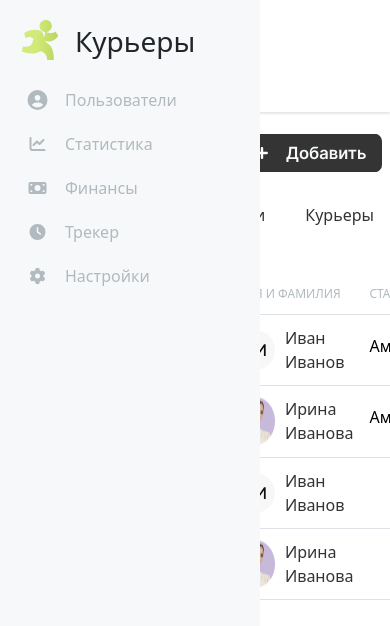
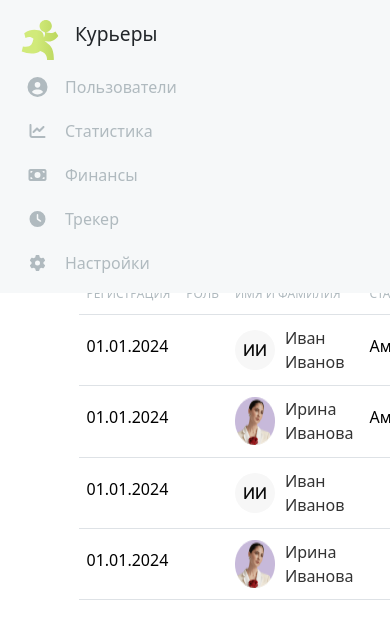
Before and after one commit to the1danie/DeliveryAppReact, a React (Vite) app: page /users in a window 390 px wide. Shown: the top 626 px of the page. Built offline with nearby package versions, Linux system fonts and the light colour scheme; no server answers.

Commit message:
edit navbar left

```diff
--- a/src/components/Users/AllUsers/AllUsers.jsx
+++ b/src/components/Users/AllUsers/AllUsers.jsx
@@ -9,13 +9,13 @@ const AllUsers = () => {
     const [filter, setFilter] = useState('Все'); // State for filtering users
 
     return (
-        <div>
+        <>
             <LeftNavbar/>
             <TopNavbar/>
             <TopInformation activeItem={filter} />
             <TopUsers onFilterChange={setFilter} />
             <Category filter={filter} />
-        </div>
+        </>
     );
 };
 
--- a/src/components/Users/AllUsers/SubCategory/LeftNavbar.css
+++ b/src/components/Users/AllUsers/SubCategory/LeftNavbar.css
@@ -1,4 +1,10 @@
 /* Navbar.css */
+
+.img-little {
+    width: 2.5rem;
+    height: 2.5rem;
+    margin-left: 2.5rem;
+}
 
 .navbar {
     display: flex;
@@ -8,11 +14,71 @@
     left: 0;
     top: 0;
     height: 100%;
-    width: 260px;
     background-color: #f6f8f9;
-    padding-top: 20px;
+    padding-top: 1.25rem; /* 20px */
     align-items: flex-start;
     z-index: 1;
+    transition: width 0.3s ease; /* Плавный переход для ширины */
+}
+
+@media (max-width: 150rem) { /* 1024px / 16 = 64rem */
+    .navbar {
+        width: 18rem; /* Ширина панели на средних экранах */
+    }
+}
+
+@media (max-width: 120rem) { /* 1024px / 16 = 64rem */
+    .navbar {
+        width: 15rem; /* Ширина панели на средних экранах */
+    }
+}
+
+@media (max-width: 110rem) { /* 1024px / 16 = 64rem */
+    .navbar {
+        width: 12rem; /* Ширина панели на средних экранах */
+    }
+    .infohome-order {
+        font-size: 1.2rem;
+    }
+    .img-little {
+        width: 2rem;
+        height: 2rem;
+    }
+}
+
+@media (max-width: 105rem) { /* 1024px / 16 = 64rem */
+    .navbar {
+        width: 10rem; /* Ширина панели на средних экранах */
+    }
+}
+
+@media (max-width: 99rem) { /* 1024px / 16 = 64rem */
+    .navbar {
+        width: 8rem; /* Ширина панели на средних экранах */
+    }
+}
+
+@media (max-width: 64rem) { /* 1024px / 16 = 64rem */
+    .navbar {
+        width: 12rem; /* Ширина панели на средних экранах */
+    }
+}
+
+/* Адаптивность для экранов с шириной до 768px (например, мобильные устройства) */
+@media (max-width: 48rem) { /* 768px / 16 = 48rem */
+    .navbar {
+        width: 8rem; /* Ширина панели на мобильных устройствах */
+        position: relative; /* Сменить положение для мобильных устройств */
+    }
+}
+
+/* Адаптивность для экранов с шириной до 576px (например, очень маленькие экраны) */
+@media (max-width: 36rem) { /* 576px / 16 = 36rem */
+    .navbar {
+        width: 100%; /* Панель занимает всю ширину экрана */
+        position: absolute; /* Размещаем панель сверху, если нужно */
+        height: auto; /* Высота панели на мобильных устройствах */
+    }
 }
 
 .navbar .nav-item {
--- a/src/components/Users/AllUsers/SubCategory/LeftNavbar.jsx
+++ b/src/components/Users/AllUsers/SubCategory/LeftNavbar.jsx
@@ -37,6 +37,7 @@ const LeftNavbar = () => {
                 <img
                     src={boy}
                     style={{ width: "40px", height: "40px", marginLeft: "20px" }}
+                    className={'img-little'}
                     alt="First Icon"
                 />
                 <p className="infohome-order">Курьеры</p>
```
Also changed, not shown: 1 other file (tests, documents, lock files or other folders).
